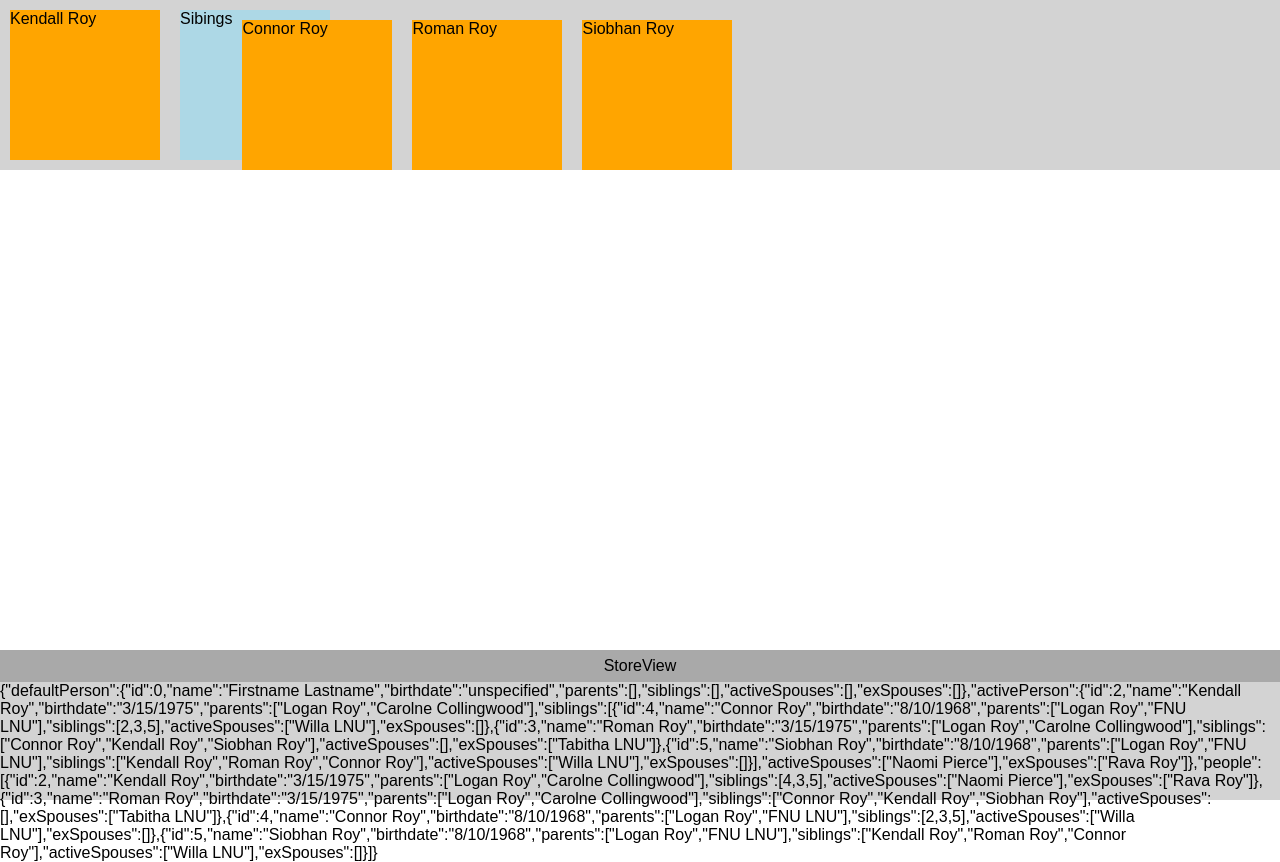
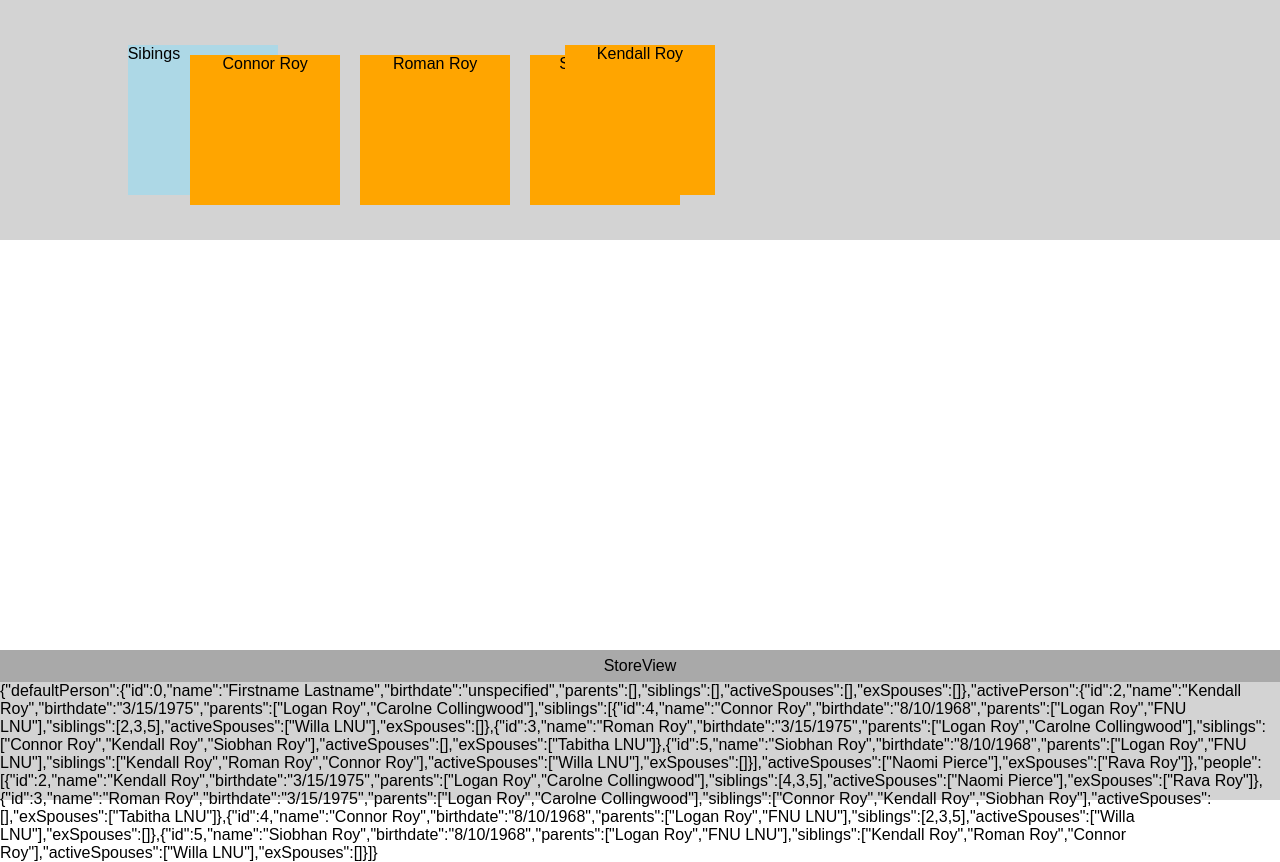
Before and after one commit to deanstein/family-tree, a Svelte app: page / in a window 1280 px wide. Built offline with nearby package versions, Linux system fonts and the light colour scheme.

Commit message:
Row styling improvements

```diff
--- a/src/App.svelte
+++ b/src/App.svelte
@@ -11,6 +11,8 @@
 	if (($familyTreeData.activePerson = {})) {
 		setActivePerson($familyTreeData.people[0]);
 	}
+
+	let typicalRowHeight = '30vh';
 </script>
 
 <main>
@@ -20,14 +22,14 @@
 		</div>
 
 		<div id="siblings-spouses-row" class="siblings-spouses-row">
-			<Row>
-				<PersonNode personData={$familyTreeData.activePerson} />
+			<Row numberOfColumns=3 rowHeight={typicalRowHeight}>
 				<PersonNodeGroup
 					personNodeGroupData={{
 						groupName: 'Sibings',
 						groupMembers: $familyTreeData.activePerson.siblings
 					}}
 				/>
+				<PersonNode personData={$familyTreeData.activePerson} />
 			</Row>
 		</div>
 
--- a/src/ui/PersonNode.svelte
+++ b/src/ui/PersonNode.svelte
@@ -25,8 +25,9 @@
 <style>
 	.person-node {
 		margin: 10px;
-		background-color: orange;
 		height: 150px;
 		width: 150px;
+		text-align: center;
+		background-color: orange;
 	}
 </style>
--- a/src/ui/Row.svelte
+++ b/src/ui/Row.svelte
@@ -1,15 +1,27 @@
 <script>
+  	import { css } from '@emotion/css'
+
+	export let rowHeight = '250px';
+	export let numberOfColumns = 3;
+
+	const rowDynamicClass = css`
+		grid-template-columns: repeat(${numberOfColumns}, 1fr );
+		grid-auto-rows: ${rowHeight};
+	`
 </script>
 
 <main>
-	<div id="row" class="row">
+	<div id="row" class="{rowDynamicClass} row">
 		<slot />
 	</div>
 </main>
 
 <style>
 	.row {
-		display: flex;
 		background-color: lightgray;
+		display: grid;
+		align-items: center;
+		grid-gap: 2em;
+		place-items: center;
 	}
 </style>
```
